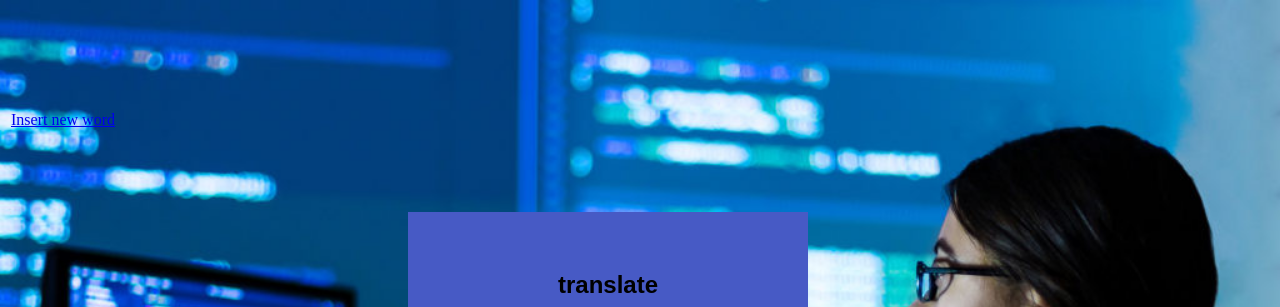
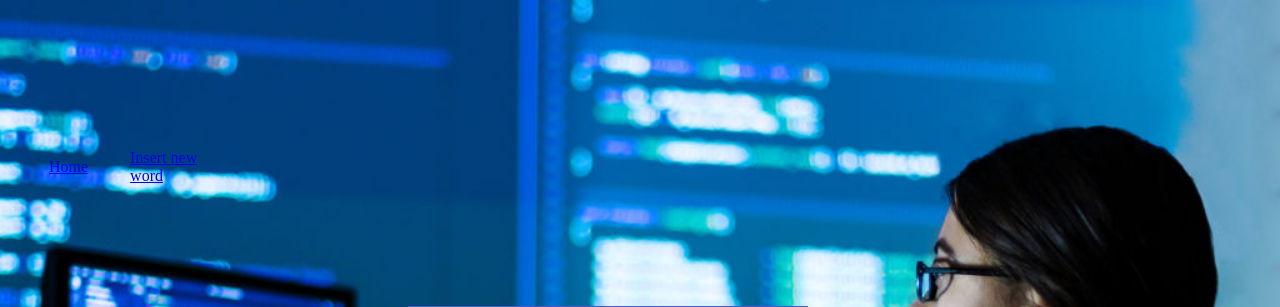
Before and after one commit to umuhoza123/translatepage, a PHP site: page / in a window 1280 px wide. Shown: the top 307 px of the page. Run offline with PHP 8.4, Linux system fonts and the light colour scheme; data that the repository does not hold is empty.

Commit message:
creating

```diff
--- a/index.php
+++ b/index.php
@@ -10,12 +10,15 @@
 WELCOME TO TRANSLATION PAGE
 </marquee>
 
-<table >
+<table width="20%" cellspacing="40" border="0">
 <tr>
-                <td><a href="create.php">Insert new word</a> </td></tr>
+    <td><a href="index.php">Home</a></td>
+    <td><a href="create.php">Insert new word</a> </td>
+</td>
 
+  </tr>
+  </table>
 
-            </table>
     </div>
         <div class="card" align="center" >
 
```
